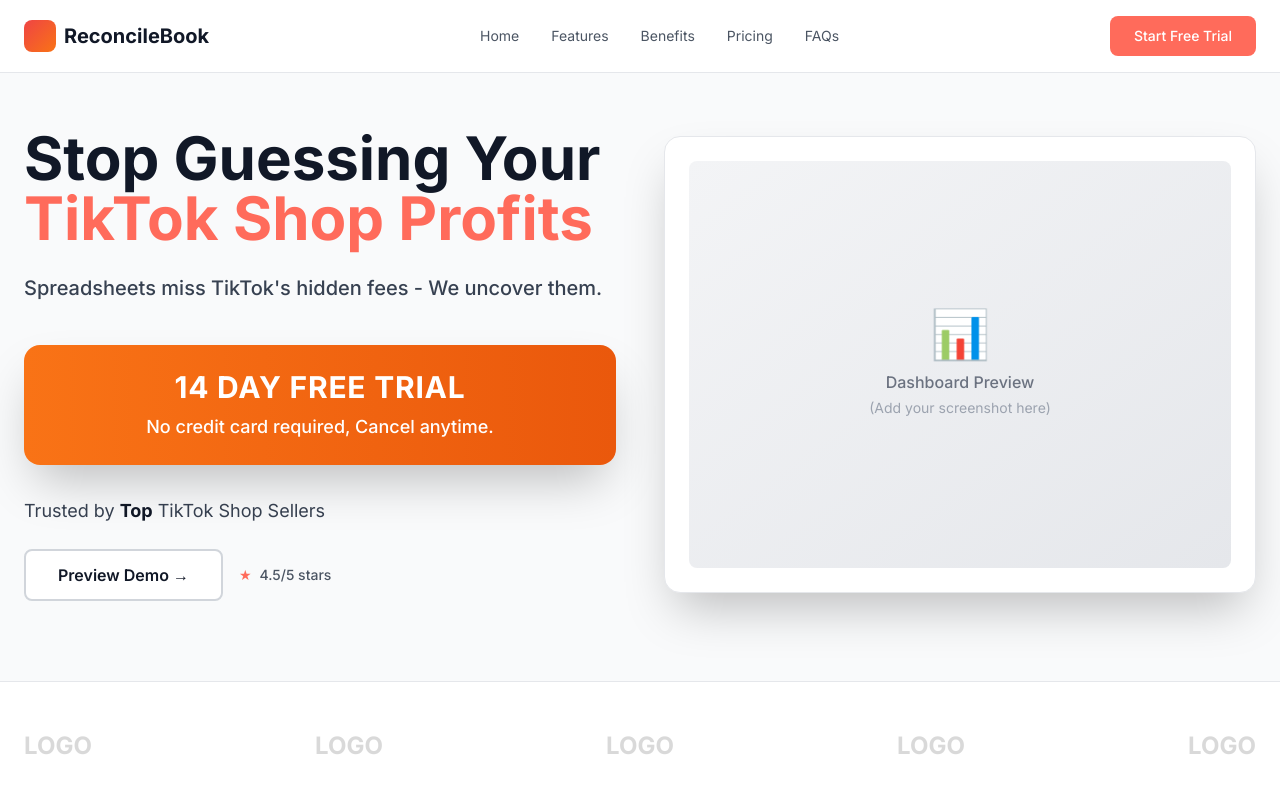
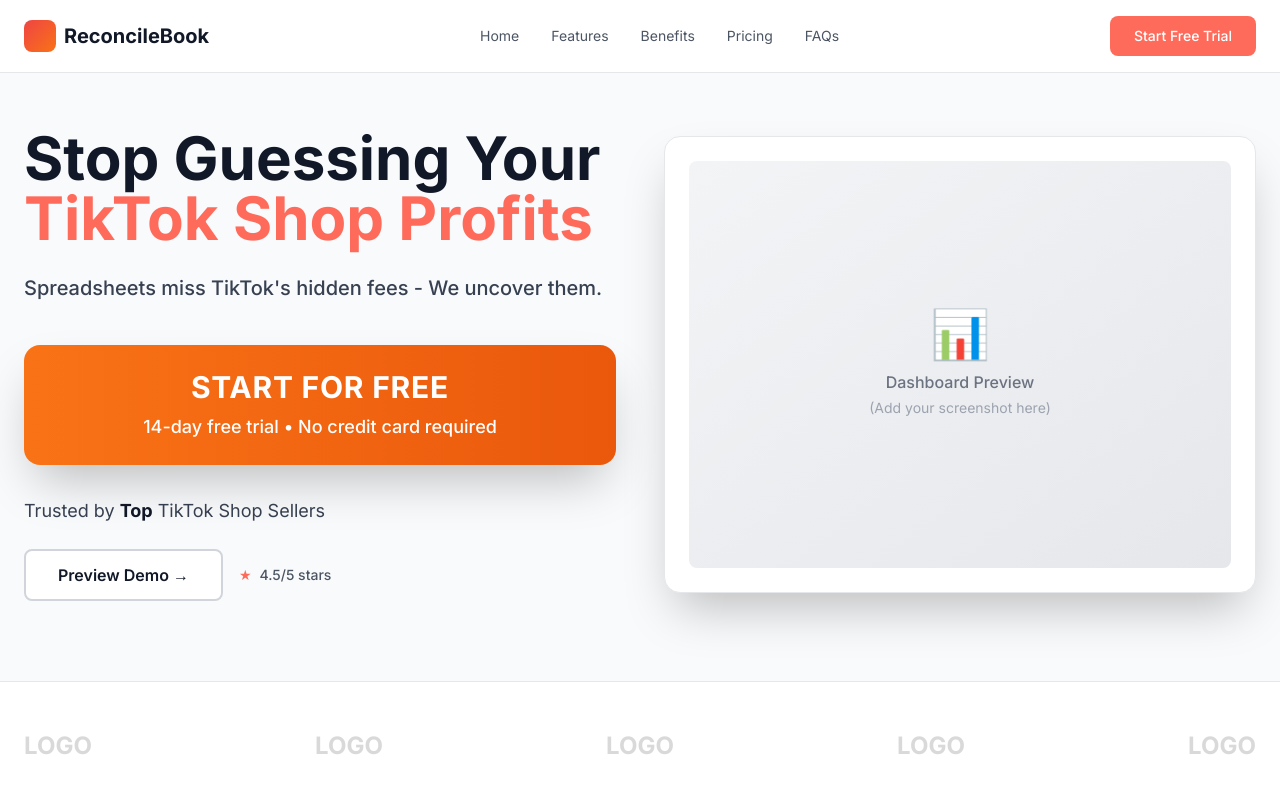
Before and after one commit to algominds35/tiktokshop-project-, a Next.js app: page / in a window 1280 px wide. Shown: the top 800 px of the page. Built offline with nearby package versions, Linux system fonts and the light colour scheme.

Commit message:
Fix signup flow - orange button opens popup, email redirects to dashboard instantly

```diff
--- a/app/page.jsx
+++ b/app/page.jsx
@@ -58,10 +58,10 @@
                 >
                   <div className="bg-gradient-to-r from-orange-500 to-orange-600 hover:from-orange-600 hover:to-orange-700 rounded-2xl px-12 py-6 text-center shadow-2xl transition-all transform hover:scale-105 cursor-pointer">
                     <div className="text-3xl font-bold text-white mb-2 tracking-wide">
-                      14 DAY FREE TRIAL
+                      START FOR FREE
                     </div>
                     <div className="text-lg text-white font-medium">
-                      No credit card required, Cancel anytime.
+                      14-day free trial • No credit card required
                     </div>
                   </div>
                 </button>
--- a/app/signup/page.jsx
+++ b/app/signup/page.jsx
@@ -83,7 +83,7 @@
               disabled={loading}
               className="w-full px-6 py-4 bg-[#FF6B5B] text-white rounded-xl hover:bg-[#FF5547] font-semibold transition-all disabled:opacity-50 disabled:cursor-not-allowed shadow-lg"
             >
-              {loading ? 'Creating account...' : 'Start Free Trial →'}
+              {loading ? 'Redirecting to Dashboard...' : 'Start For Free →'}
             </button>
           </form>
 
```
